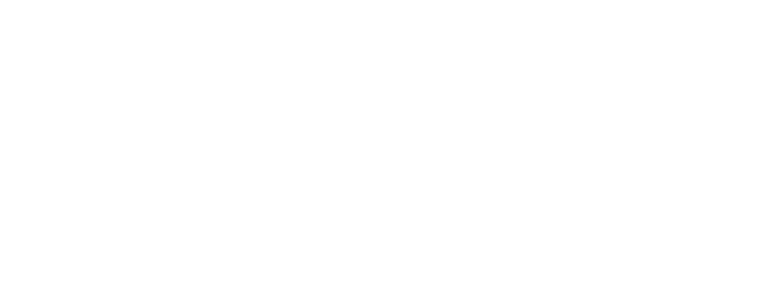
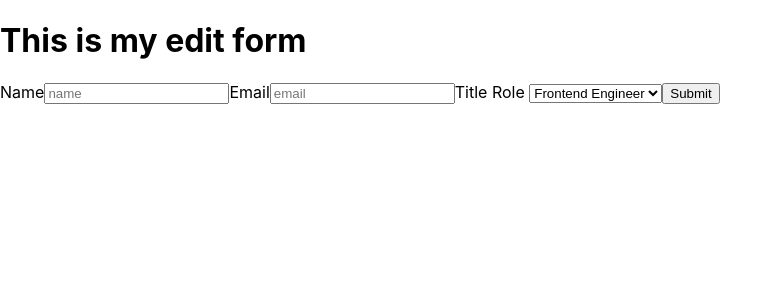
Before and after one commit to bloominstituteoftechnology/team-builder, a React (Create React App) app: page /editform in a window 1280 px wide. Shown: the top 300 px of the page, without its empty margins (0-782 px from the left). Built offline with nearby package versions, Linux system fonts and the light colour scheme.

Commit message:
Edit form renders with help!

```diff
--- a/src/App.js
+++ b/src/App.js
@@ -29,21 +29,21 @@ function App() {
           <img src={peanutsBG} alt='7 members of the Charles Schulz Peanuts baseball team posed for a group photo wearing ball caps and gloves on a clear summer day' />
           <Form members={members} setMembers={setMembers} />
           {members.map(member => {
-            return <FormDiv >
+            return (<FormDiv >
               <h2>{member.name}</h2>
               <p>Contact: {member.email}</p>
               <p>Title Role: {member.role}</p>
-              <Link to='/editForm'>
+              <Link to='/editform'>
                 <button>Edit</button>
               </Link>
-
-              <Route path='/editForm' component={MemberEditForm} />
             </FormDiv>
+            )
           })}
 
 
         </AppDiv >
       </Route>
+      <Route path='/editform' component={MemberEditForm} />
     </Router >
   );
 }
--- a/src/MemberEditForm.js
+++ b/src/MemberEditForm.js
@@ -4,11 +4,13 @@ import styled from 'styled-components';
 const MemberEditForm = (props) => {
 
     return (
+        <div>
+            <h1>This is my edit form</h1>
             <form>
-            <label>Name</label>
-            <input type='text' placeholder='name' id='name' />
-            <label>Email</label>
-            <input type='email' placeholder='email' id='email' />
+                <label>Name
+                <input type='text' placeholder='name' id='name' /></label>
+                <label>Email
+                <input type='email' placeholder='email' id='email' /></label>
                 <label>Title Role <select id='role'>
                     <option>Frontend Engineer</option>
                     <option>Backend Engineer</option>
@@ -16,8 +18,9 @@ const MemberEditForm = (props) => {
                     <option>Lead</option>
                 </select>
                 </label>
-            <input type='submit'>Submit</input>
+                <button type='submit'>Submit</button>
             </form>
+        </div>
     )
 };
 
```
Lines whose indentation alone changed are shown as unchanged.
